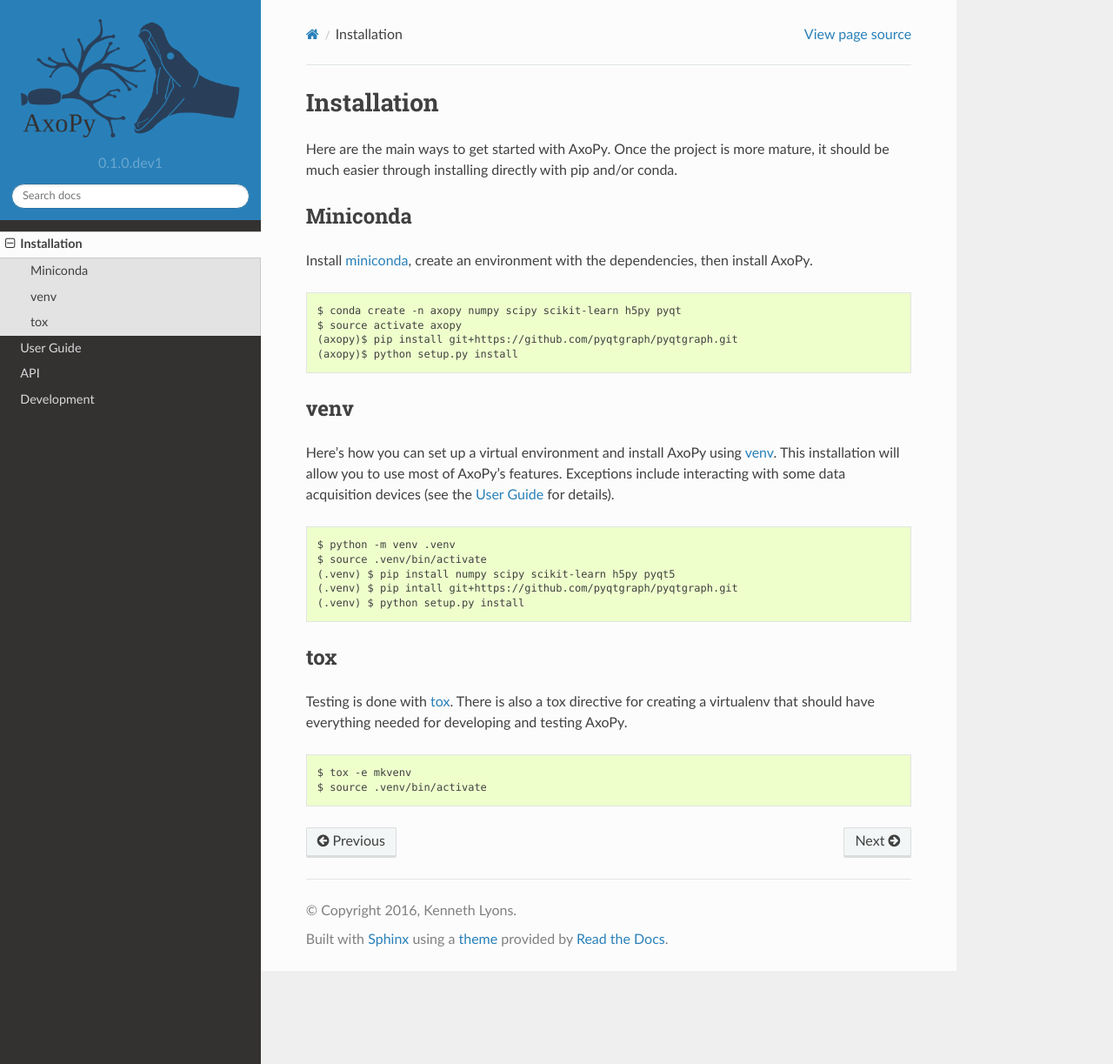
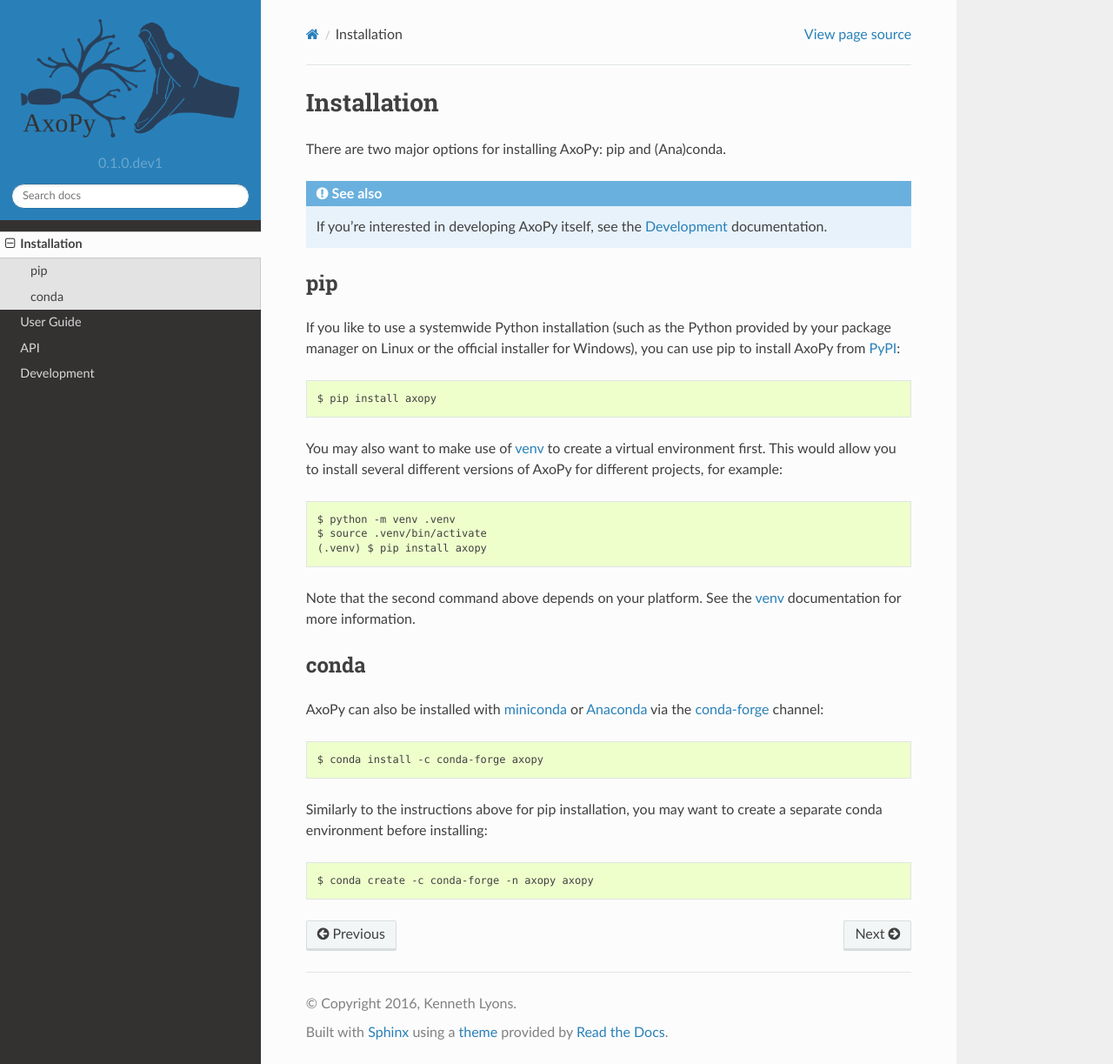
Before and after one commit to axopy/axopy, a Sphinx documentation site: the page built from docs/installation.rst, in a window 1280 px wide and 1223 px high. Shown: the whole window at 87% size. Built offline with Sphinx 7.4.7 and the Read the Docs theme 2.0.0, drawn with Linux system fonts in a browser that asks for light colours.

Commit message:
fixed up installation docs.

```diff
--- a/docs/installation.rst
+++ b/docs/installation.rst
@@ -4,54 +4,49 @@
 Installation
 ============
 
-Here are the main ways to get started with AxoPy. Once the project is more
-mature, it should be much easier through installing directly with pip and/or
-conda.
+There are two major options for installing AxoPy: pip and (Ana)conda.
+
+.. seealso:: If you're interested in developing AxoPy itself, see the
+   :ref:`development` documentation.
 
 
-Miniconda
----------
+pip
+===
 
-Install miniconda_, create an environment with the dependencies, then install
-AxoPy.
+If you like to use a systemwide Python installation (such as the Python
+provided by your package manager on Linux or the official installer for
+Windows), you can use pip to install AxoPy from PyPI_::
 
-::
+    $ pip install axopy
 
-    $ conda create -n axopy numpy scipy scikit-learn h5py pyqt
-    $ source activate axopy
-    (axopy)$ pip install git+https://github.com/pyqtgraph/pyqtgraph.git
-    (axopy)$ python setup.py install
+You may also want to make use of venv_ to create a virtual environment first.
+This would allow you to install several different versions of AxoPy for
+different projects, for example::
+
+    $ python -m venv .venv
+    $ source .venv/bin/activate
+    (.venv) $ pip install axopy
+
+Note that the second command above depends on your platform. See the venv_
+documentation for more information.
+
+.. _PyPI: https://pypi.org/
+.. _venv: https://docs.python.org/3/tutorial/venv.html
 
 
-venv
-----
+conda
+=====
 
-Here's how you can set up a virtual environment and install AxoPy using venv_.
-This installation will allow you to use most of AxoPy's features. Exceptions
-include interacting with some data acquisition devices (see the :ref:`User
-Guide <daq>` for details).
+AxoPy can also be installed with miniconda_ or Anaconda_ via the conda-forge_
+channel::
 
-::
+    $ conda install -c conda-forge axopy
 
-   $ python -m venv .venv
-   $ source .venv/bin/activate
-   (.venv) $ pip install numpy scipy scikit-learn h5py pyqt5
-   (.venv) $ pip intall git+https://github.com/pyqtgraph/pyqtgraph.git
-   (.venv) $ python setup.py install
+Similarly to the instructions above for pip installation, you may want to
+create a separate conda environment before installing::
 
-
-tox
----
-
-Testing is done with tox_. There is also a tox directive for creating a
-virtualenv that should have everything needed for developing and testing AxoPy.
-
-::
-
-   $ tox -e mkvenv
-   $ source .venv/bin/activate
-
+    $ conda create -c conda-forge -n axopy axopy
 
 .. _miniconda: http://conda.pydata.org/miniconda.html
-.. _venv: https://docs.python.org/3/library/venv.html
-.. _tox: https://tox.readthedocs.io/en/latest/
+.. _Anaconda: https://anaconda.org/
+.. _conda-forge: https://conda-forge.org/
```
